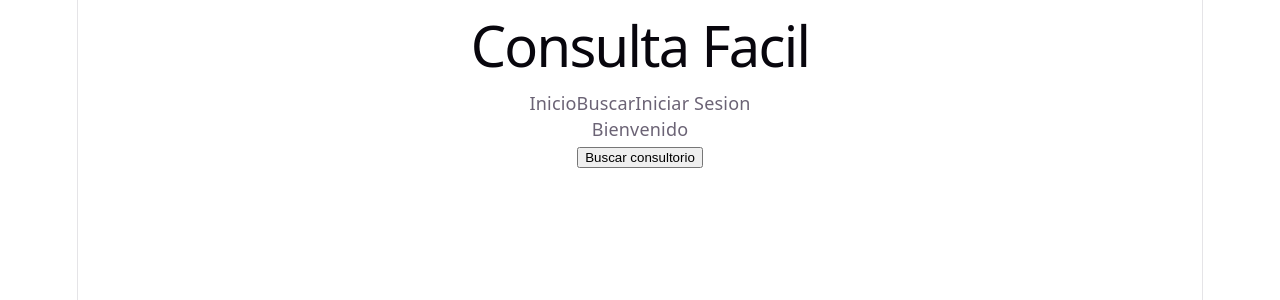
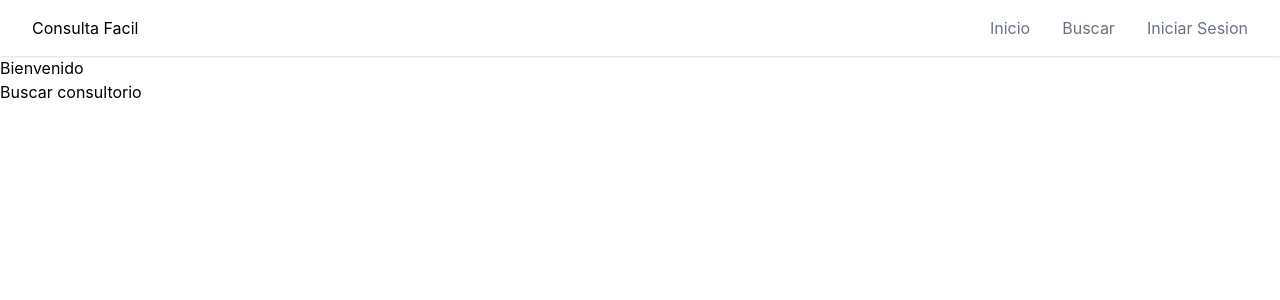
Before and after one commit to Juan-var-camp/consultaFacil, a React (Vite) app: page / in a window 1280 px wide. Shown: the top 300 px of the page. Built offline with nearby package versions, Linux system fonts and the light colour scheme.

Commit message:
refactor:Se elimino el css y se esta cambiando a tailwind

```diff
--- a/package.json
+++ b/package.json
@@ -10,8 +10,10 @@
     "preview": "vite preview"
   },
   "dependencies": {
+    "@tailwindcss/vite": "^4.3.3",
     "react": "^19.2.8",
-    "react-dom": "^19.2.8"
+    "react-dom": "^19.2.8",
+    "tailwindcss": "^4.3.3"
   },
   "devDependencies": {
     "@eslint/js": "^10.0.1",
--- a/src/components/Header.jsx
+++ b/src/components/Header.jsx
@@ -1,17 +1,20 @@
 function Header(){
     return(
-        <div>
-            <nav>
-                <h1>
-                    Consulta Facil
-                </h1>
 
+        <nav className="flex justify-between items-center px-8 py-4 bg-white shadow-sm">
+            <h1>
+                Consulta Facil
+            </h1>
+
+
+            <div className=" flex gap-8 text-gray-500">
                 <a>Inicio</a>
                 <a>Buscar</a>
                 <a>Iniciar Sesion</a>
-            </nav>
+            </div>
 
-        </div>
+        </nav>
+
     )
 }
 
--- a/src/index.css
+++ b/src/index.css
@@ -1,111 +1 @@
-:root {
-  --text: #6b6375;
-  --text-h: #08060d;
-  --bg: #fff;
-  --border: #e5e4e7;
-  --code-bg: #f4f3ec;
-  --accent: #aa3bff;
-  --accent-bg: rgba(170, 59, 255, 0.1);
-  --accent-border: rgba(170, 59, 255, 0.5);
-  --social-bg: rgba(244, 243, 236, 0.5);
-  --shadow:
-    rgba(0, 0, 0, 0.1) 0 10px 15px -3px, rgba(0, 0, 0, 0.05) 0 4px 6px -2px;
-
-  --sans: system-ui, 'Segoe UI', Roboto, sans-serif;
-  --heading: system-ui, 'Segoe UI', Roboto, sans-serif;
-  --mono: ui-monospace, Consolas, monospace;
-
-  font: 18px/145% var(--sans);
-  letter-spacing: 0.18px;
-  color-scheme: light dark;
-  color: var(--text);
-  background: var(--bg);
-  font-synthesis: none;
-  text-rendering: optimizeLegibility;
-  -webkit-font-smoothing: antialiased;
-  -moz-osx-font-smoothing: grayscale;
-
-  @media (max-width: 1024px) {
-    font-size: 16px;
-  }
-}
-
-@media (prefers-color-scheme: dark) {
-  :root {
-    --text: #9ca3af;
-    --text-h: #f3f4f6;
-    --bg: #16171d;
-    --border: #2e303a;
-    --code-bg: #1f2028;
-    --accent: #c084fc;
-    --accent-bg: rgba(192, 132, 252, 0.15);
-    --accent-border: rgba(192, 132, 252, 0.5);
-    --social-bg: rgba(47, 48, 58, 0.5);
-    --shadow:
-      rgba(0, 0, 0, 0.4) 0 10px 15px -3px, rgba(0, 0, 0, 0.25) 0 4px 6px -2px;
-  }
-
-  #social .button-icon {
-    filter: invert(1) brightness(2);
-  }
-}
-
-body {
-  margin: 0;
-}
-
-#root {
-  width: 1126px;
-  max-width: 100%;
-  margin: 0 auto;
-  text-align: center;
-  border-inline: 1px solid var(--border);
-  min-height: 100svh;
-  display: flex;
-  flex-direction: column;
-  box-sizing: border-box;
-}
-
-h1,
-h2 {
-  font-family: var(--heading);
-  font-weight: 500;
-  color: var(--text-h);
-}
-
-h1 {
-  font-size: 56px;
-  letter-spacing: -1.68px;
-  margin: 32px 0;
-  @media (max-width: 1024px) {
-    font-size: 36px;
-    margin: 20px 0;
-  }
-}
-h2 {
-  font-size: 24px;
-  line-height: 118%;
-  letter-spacing: -0.24px;
-  margin: 0 0 8px;
-  @media (max-width: 1024px) {
-    font-size: 20px;
-  }
-}
-p {
-  margin: 0;
-}
-
-code,
-.counter {
-  font-family: var(--mono);
-  display: inline-flex;
-  border-radius: 4px;
-  color: var(--text-h);
-}
-
-code {
-  font-size: 15px;
-  line-height: 135%;
-  padding: 4px 8px;
-  background: var(--code-bg);
-}
+@import "tailwindcss";
--- a/vite.config.js
+++ b/vite.config.js
@@ -1,7 +1,11 @@
 import react from '@vitejs/plugin-react'
 import { defineConfig } from 'vite'
+import tailwindcss from '@tailwindcss/vite'
 
 // https://vite.dev/config/
 export default defineConfig({
-  plugins: [react()],
+  plugins: [
+    react(),
+    tailwindcss(),
+  ],
 })
```
Also changed, not shown: 1 other file (tests, documents, lock files or other folders).
